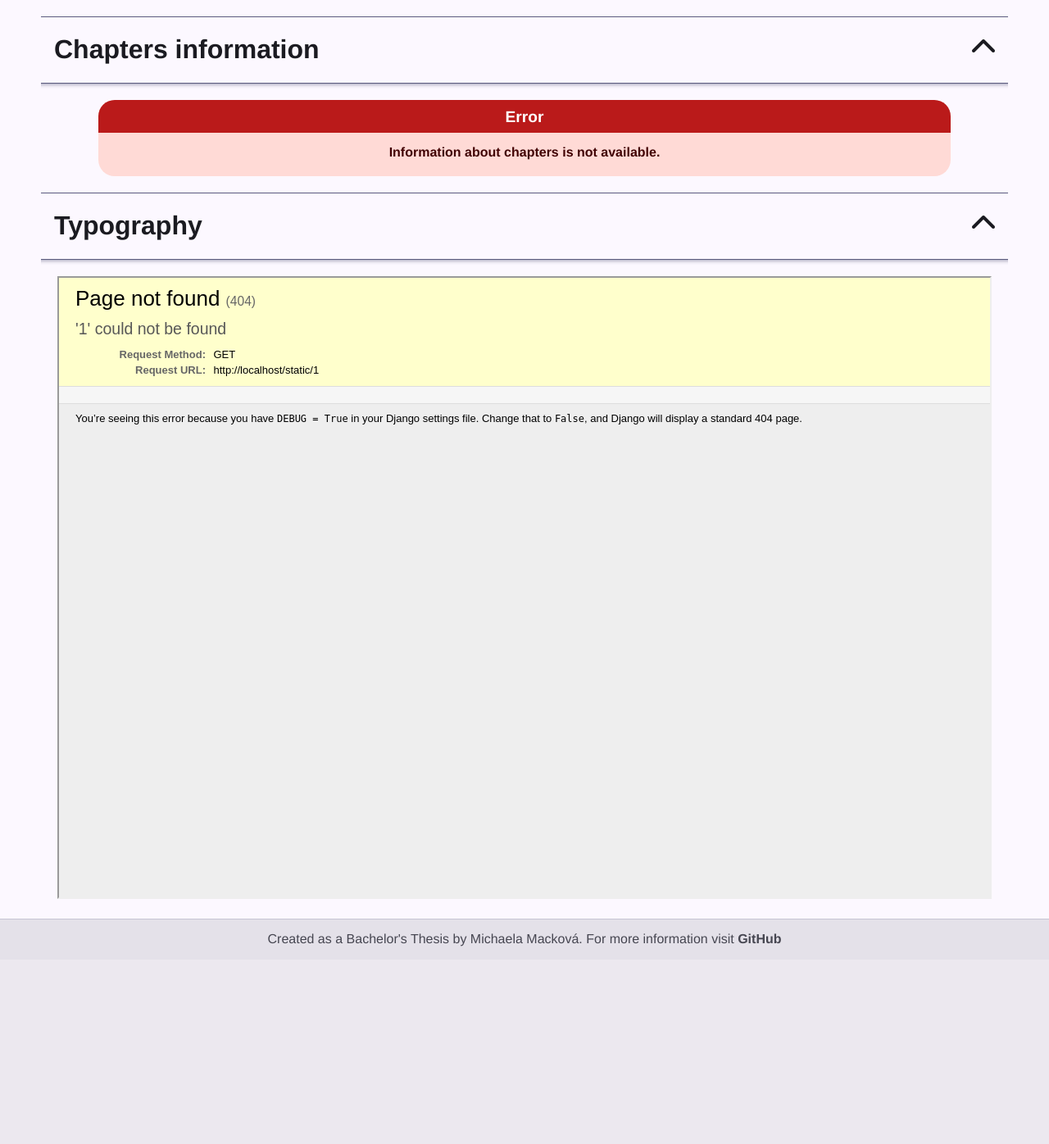
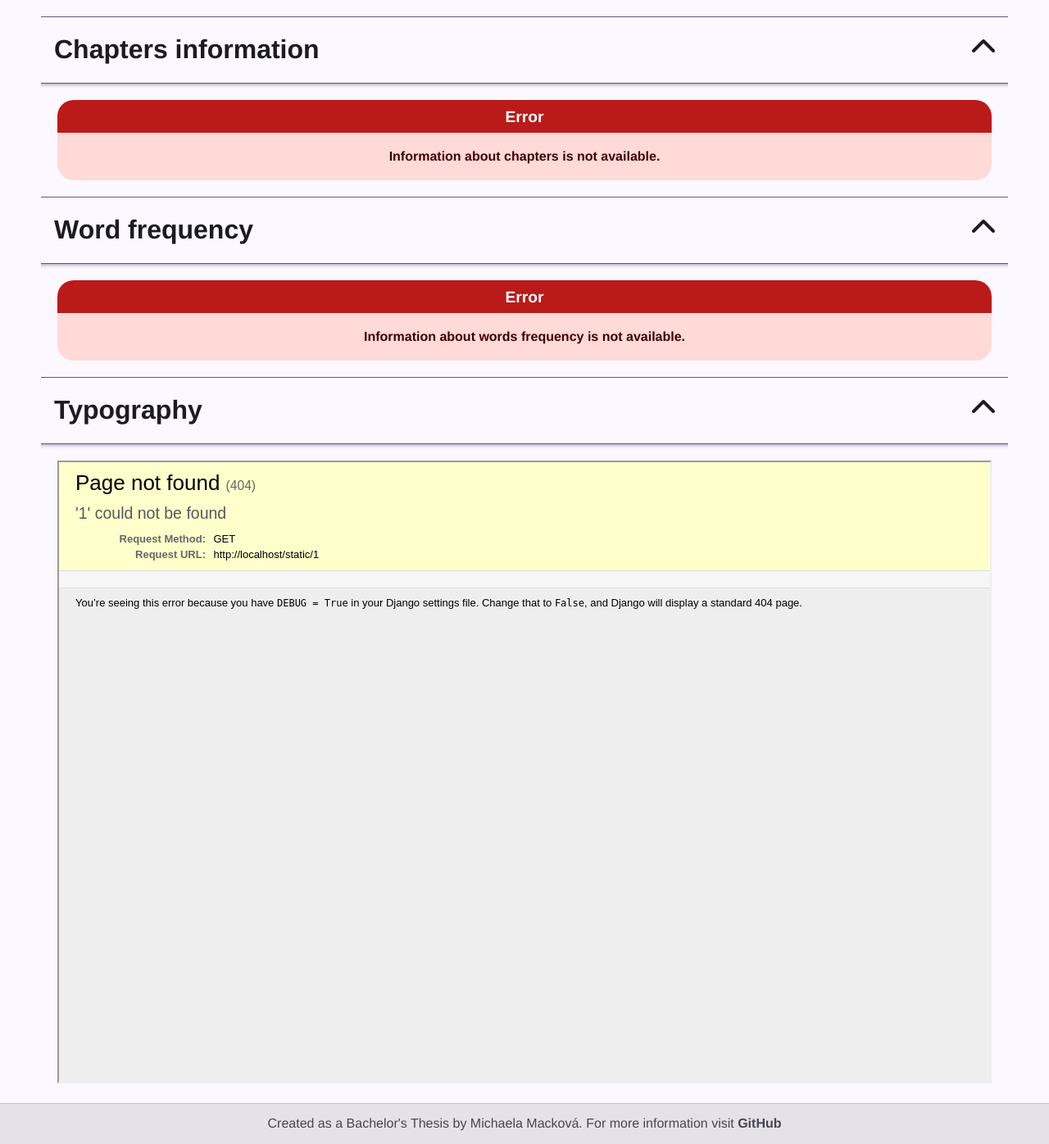
Before and after one commit to MichaelaMackova/Theses-Checker, a Django app: page /show/1 in a window 1280 px wide. Shown: the part 70-1466 px from the top of the page at 82% size. Before the commit the page ends 1225 px from the top, so only its background shows below. Run offline with Django 4.2, Linux system fonts and the light colour scheme.

Commit message:
word frequency

```diff
--- a/src/web/static/css/base-style.css
+++ b/src/web/static/css/base-style.css
@@ -77,7 +77,7 @@
 
     .toast-content{
         grid-area: toast_content;
-        padding: 15px 30px 20px 30px;
+        padding: 20px 30px;
     }
 }
 
--- a/src/web/templates/theses_checker/annotated.html
+++ b/src/web/templates/theses_checker/annotated.html
@@ -15,14 +15,12 @@
                     </div>
                     {% include "theses_checker/widgets/chapters_total.html" with chapters_info=info.chapters %}
                 {% else %}
-                    <div class="page-padding">
                     <div class="toast-container-with-heading warning">
                         <div class="toast-heading">
                             Warning
                         </div>
                         <div class="toast-content">
                             Information about chapters is not available. Info displayed is about the whole document.
-                            </div>
                         </div>
                     </div>
                     {% if info.beforeFirstChapterInfo.totalStdPages != 0.0  %}
@@ -34,7 +32,6 @@
                     {% include "theses_checker/widgets/chapters_total.html" with chapters_info=info %}
                 {% endif %}
             {% else %}
-                <div class="page-padding">
                 <div class="toast-container-with-heading error">
                     <div class="toast-heading">
                         Error
@@ -42,6 +39,54 @@
                     <div class="toast-content">
                         Information about chapters is not available.
                     </div>
+                </div>
+            {% endif %}
+        </div>
+    </div>
+
+
+    <div id="frequency-section" class="page-padding">
+                <div class="section-title">
+                    <h1>Word frequency<i class="fa-solid fa-chevron-up"></i></h1>
+                </div>
+                <div class="section-content">
+                    {% if info_available %}
+                        {% if info.mostFrequentWordsFromChapters|length == 0 %}
+                            <div class="toast-container-with-heading info">
+                                <div class="toast-content">
+                                    Information about words frequency displayed is from chapters (excluding text before first chapter and bibliography and after).
+                                </div>
+                            </div>
+                            {% include "theses_checker/widgets/word_frequency_table.html" with words_frequency=info.mostFrequentWordsFromChapters %}
+                        {% else %}
+                            {% if info.mostFrequentWordsTotal|length > 0 %}
+                                <div class="toast-container-with-heading warning">
+                                    <div class="toast-heading">
+                                        Warning
+                                    </div>
+                                    <div class="toast-content">
+                                        Information about words frequency in chapters is not available. Info displayed is about the whole document.
+                                    </div>
+                                </div>
+                                {% include "theses_checker/widgets/word_frequency_table.html" with words_frequency=info.mostFrequentWordsTotal %}
+                            {% else %}
+                                <div class="toast-container-with-heading error">
+                                    <div class="toast-heading">
+                                        Error
+                                    </div>
+                                    <div class="toast-content">
+                                        No words were found in the document.
+                                    </div>
+                                </div>
+                            {% endif %}
+                        {% endif %}
+                    {% else %}
+                        <div class="toast-container-with-heading error">
+                            <div class="toast-heading">
+                                Error
+                            </div>
+                            <div class="toast-content">
+                                Information about words frequency is not available.
                             </div>
                         </div>
                     {% endif %}
```
Also changed, not shown: src/web/static/css/style.css (+39 -0 lines), src/web/templates/theses_checker/widgets/word_frequency_table.html (added, +17 -0 lines), src/web/theses_checker/bl/chapter_info.py (+48 -12 lines), src/web/theses_checker/bl/document_info_advanced.py (+28 -0 lines), README.md. Lines whose indentation alone changed are shown as unchanged.
